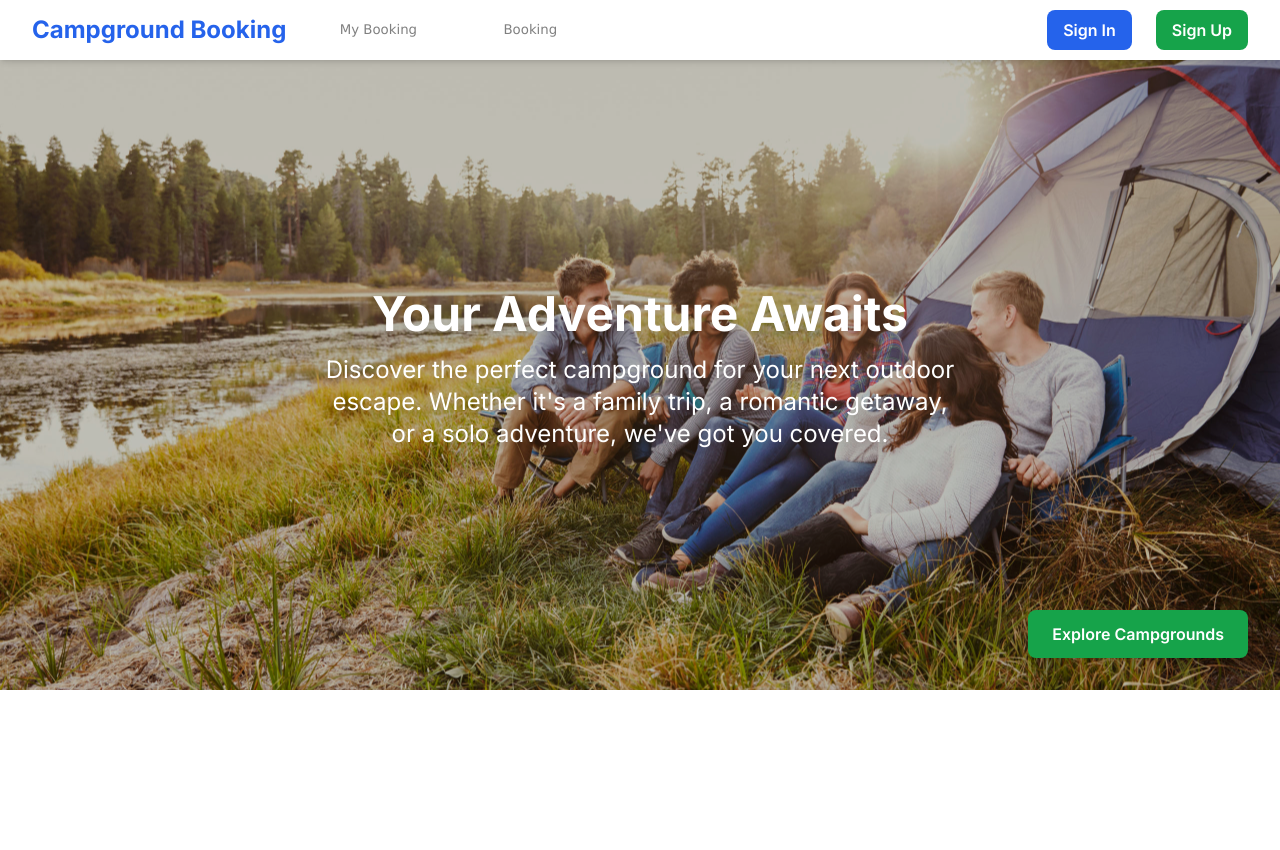
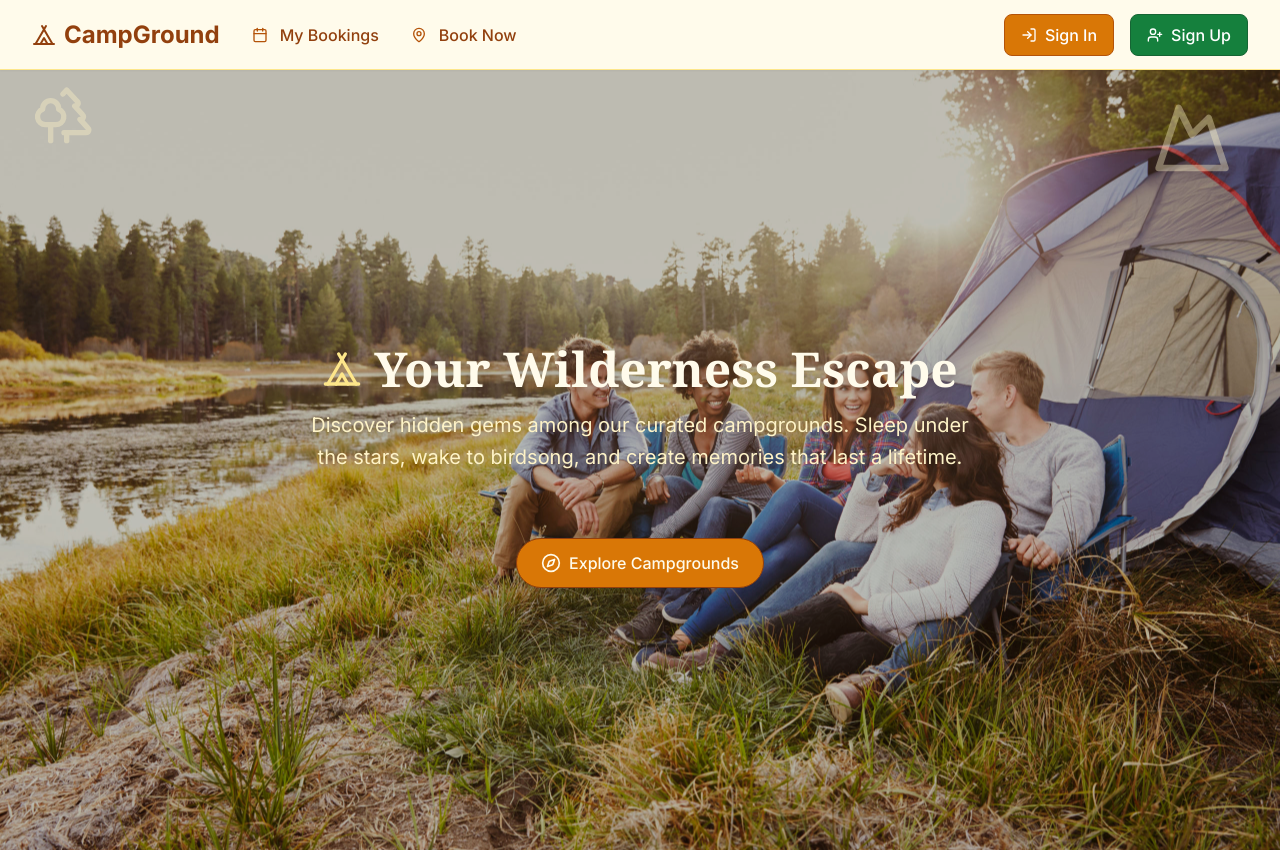
Before and after one commit to 2110503-2564/fe-project-2024-2-pepogummy, a Next.js app: page / in a window 1280 px wide. Before the commit the page ends 800 px from the top, so only its background shows below. Built offline with nearby package versions, Linux system fonts and the light colour scheme; no server answers.

Commit message:
overhaul UI

```diff
--- a/package.json
+++ b/package.json
@@ -17,6 +17,7 @@
     "@mui/x-date-pickers": "^7.13.0",
     "@reduxjs/toolkit": "^2.2.8",
     "dayjs": "^1.11.13",
+    "lucide-react": "^0.483.0",
     "next": "14.2.5",
     "next-auth": "^4.24.8",
     "react": "^18",
--- a/src/app/(campgroundinfo)/campground/[campid]/page.tsx
+++ b/src/app/(campgroundinfo)/campground/[campid]/page.tsx
@@ -1,79 +1,126 @@
 import getCampground from '@/libs/getCampground';
 import { CampgroundResponse } from '../../../../../interface';
+import { MapPin, Mountain, Trees, Phone, ArrowLeft, Landmark, Navigation, Mailbox } from 'lucide-react';
+import Link from 'next/link';
 
 export default async function CampgroundDetailPage({ params }: { params: { campid: string } }) {
   try {
     const campgroundDetail: CampgroundResponse = await getCampground(params.campid);
 
     return (
-      <main className="flex flex-col min-h-screen bg-gradient-to-b from-gray-300 via-gray-400 to-gray-500">
+      <main className="min-h-screen bg-gradient-to-b from-amber-50 to-green-50">
+        {/* Back Button - Positioned fixed under top menu */}
+        <div className="fixed top-16 left-6 z-20">
+        <Link
+  href="/campground"
+  className="relative flex items-center text-amber-700 hover:text-amber-900 transition-colors px-4 py-2 mt-4 group"
+>
+  <ArrowLeft className="mr-2 h-4 w-4" />
+  <span className="relative">
+    Back to Campgrounds
+    <span className="absolute bottom-0 left-0 w-0 h-0.5 bg-amber-700 transition-all duration-300 group-hover:w-full"></span>
+  </span>
+</Link>
+        </div>
 
-        <div className="flex-grow">
-          <div className="max-w-4xl mx-auto p-6">
-            <div className="bg-white rounded-2xl shadow-xl overflow-hidden mb-16 mt-8">
-              <div className="bg-gradient-to-r from-indigo-600 to-indigo-500 p-8">
-                <h1 className="text-4xl font-extrabold text-white tracking-wide">
-                  {campgroundDetail.data.name}
-                </h1>
+        <div className="max-w-4xl mx-auto p-6 pt-24"> {/* Added pt-24 to account for fixed elements */}
+          {/* Campground Card */}
+          <div className="bg-white rounded-xl shadow-lg overflow-hidden border border-amber-200 mb-8">
+            {/* Header with wood-themed background */}
+            <div className="bg-[#5e3a1e] p-6 relative">
+              <div className="absolute top-4 right-4 opacity-20">
+                <Trees className="h-12 w-12 text-amber-200" />
               </div>
+              <h1 className="text-3xl font-bold text-amber-100 tracking-wide flex items-center">
+                <MapPin className="mr-3 h-8 w-8 text-amber-200" />
+                {campgroundDetail.data.name}
+              </h1>
+            </div>
 
-              <div className="p-8 space-y-6 bg-gray-50">
-                <div className="grid grid-cols-1 md:grid-cols-2 gap-6 text-gray-800">
-                  <div className="col-span-2">
-                    <p className="text-xl">
-                      <span className="font-semibold text-indigo-600">Address:</span> {campgroundDetail.data.address}
-                    </p>
-                  </div>
+            {/* Content */}
+            <div className="p-6 space-y-6">
+              <div className="grid grid-cols-1 md:grid-cols-2 gap-6">
+                {/* Address - Full width */}
+                <div className="col-span-2 bg-amber-50 p-4 rounded-lg border border-amber-100">
+                  <p className="text-lg font-medium text-amber-800 flex items-start">
+                    <Navigation className="mr-2 h-5 w-5 mt-0.5 text-amber-600" />
+                    <span>{campgroundDetail.data.address}</span>
+                  </p>
+                </div>
 
-                  <div>
-                    <p className="text-xl">
-                      <span className="font-semibold text-indigo-600">District:</span> {campgroundDetail.data.district}
-                    </p>
-                  </div>
+                {/* Location Details */}
+                <div className="space-y-4">
+                  <DetailItem
+                    icon={<Landmark className="h-5 w-5" />}
+                    label="District"
+                    value={campgroundDetail.data.district}
+                  />
+                  <DetailItem
+                    icon={<Mountain className="h-5 w-5" />}
+                    label="Province"
+                    value={campgroundDetail.data.province}
+                  />
+                  <DetailItem
+                    icon={<Trees className="h-5 w-5" />}
+                    label="Region"
+                    value={campgroundDetail.data.region}
+                  />
+                </div>
 
-                  <div>
-                    <p className="text-xl">
-                      <span className="font-semibold text-indigo-600">Province:</span> {campgroundDetail.data.province}
-                    </p>
-                  </div>
-
-                  <div>
-                    <p className="text-xl">
-                      <span className="font-semibold text-indigo-600">Postal Code:</span> {campgroundDetail.data.postalcode}
-                    </p>
-                  </div>
-
-                  <div>
-                    <p className="text-xl">
-                      <span className="font-semibold text-indigo-600">Region:</span> {campgroundDetail.data.region}
-                    </p>
-                  </div>
-
-                  <div>
-                    <p className="text-xl">
-                      <span className="font-semibold text-indigo-600">Tel:</span>
-                      <a href={`tel:${campgroundDetail.data.tel}`} className="text-indigo-600 hover:underline">
-                        {campgroundDetail.data.tel}
-                      </a>
-                    </p>
-                  </div>
+                {/* Contact Details */}
+                <div className="space-y-4">
+                  <DetailItem
+                    icon={<Mailbox className="h-5 w-5" />}
+                    label="Postal Code"
+                    value={campgroundDetail.data.postalcode}
+                  />
+                  <DetailItem
+                    icon={<Phone className="h-5 w-5" />}
+                    label="Phone"
+                    value={campgroundDetail.data.tel}
+                  />
                 </div>
               </div>
             </div>
           </div>
         </div>
       </main>
-
     );
   } catch (error) {
     return (
-      <main className="max-w-4xl mx-auto p-6 bg-gray-100">
-        <div className="bg-red-50 border-l-4 border-red-500 p-6 rounded-lg shadow-md">
-          <p className="font-semibold text-red-700 text-lg">Error:</p>
-          <p className="text-red-600 text-lg">{(error as Error).message}</p>
-          <p className="mt-2 text-sm text-red-600">Campground ID: {params.campid}</p>
+      <main className="max-w-4xl mx-auto p-6 bg-amber-50 min-h-screen flex items-center justify-center">
+        <div className="bg-white p-8 rounded-xl shadow-md border-l-4 border-amber-600 w-full">
+          <div className="flex items-center mb-4">
+            <Mountain className="h-8 w-8 text-amber-600 mr-3" />
+            <h2 className="text-xl font-bold text-amber-800">Error Loading Campground</h2>
+          </div>
+          <p className="text-amber-700 mb-2">{(error as Error).message}</p>
+          <p className="text-sm text-amber-600">Campground ID: {params.campid}</p>
+          <Link
+            href="/campground"
+            className="mt-4 inline-flex items-center text-amber-700 hover:text-amber-900 font-medium"
+          >
+            <ArrowLeft className="mr-2 h-4 w-4" />
+            Back to Campgrounds
+          </Link>
         </div>
       </main>
     );
   }
 }
+
+function DetailItem({ icon, label, value }: {
+  icon: React.ReactNode,
+  label: string,
+  value: React.ReactNode
+}) {
+  return (
+    <div className="p-3 rounded-lg bg-amber-50 border border-amber-100">
+      <p className="text-sm font-medium text-amber-600">{label}</p>
+      <p className="text-lg text-amber-800 flex items-center mt-1">
+        <span className="mr-2 text-amber-600">{icon}</span>
+        {value}
+      </p>
+    </div>
+  );
+}
--- a/src/components/Banner.tsx
+++ b/src/components/Banner.tsx
@@ -4,37 +4,52 @@ import styles from './banner.module.css';
 import Image from 'next/image';
 import { useRouter } from 'next/navigation';
 import { useSession } from 'next-auth/react';
+import { Mountain, Trees, Compass, Tent } from 'lucide-react';
 
 export default function Banner() {
   const router = useRouter();
   const { data: session } = useSession();
 
   return (
-    <div
-      className={styles.Banner}
-    >
+    <div className={`${styles.Banner} relative w-screen h-screen`}>
       <Image
         src={"/img/cover4.jpeg"}
-        alt='cover4'
+        alt='Camping adventure'
         fill={true}
-        objectFit='cover'
-        className='brightness-75'
+        priority
+        className='object-cover brightness-75'
+        quality={100}
+        sizes="100vw"
       />
+
+      {/* Nature icon decorations */}
+      <div className="absolute top-8 left-8 opacity-40">
+        <Trees className="h-16 w-16 text-amber-100" />
+      </div>
+      <div className="absolute top-12 right-12 opacity-40">
+        <Mountain className="h-20 w-20 text-amber-100" />
+      </div>
+
       <div className={styles.BannerText}>
-        <h1 className='text-5xl font-bold text-white mb-4 drop-shadow-lg'>
-          Your Adventure Awaits
+        <div className="flex items-center justify-center gap-3 mb-4">
+          <Tent className="h-10 w-10 text-amber-200" />
+          <h1 className='text-5xl font-bold text-amber-50 drop-shadow-lg font-serif'>
+            Your Wilderness Escape
           </h1>
-        <h3 className='text-2xl text-white max-w-2xl text-center drop-shadow-lg'>
-          Discover the perfect campground for your next outdoor escape. Whether it's a family trip, a romantic getaway, or a solo adventure, we've got you covered.
+        </div>
+        <h3 className='text-xl text-amber-100 max-w-2xl text-center drop-shadow-md leading-relaxed'>
+          Discover hidden gems among our curated campgrounds. Sleep under the stars, wake to birdsong, and create memories that last a lifetime.
         </h3>
       </div>
+
       <button
-        className='z-30 absolute bottom-8 right-8 bg-green-600 hover:bg-green-700 text-white font-semibold py-3 px-6 rounded-lg shadow-lg transition duration-300 transform hover:scale-105'
+  className='z-30 mt-8 bg-amber-600 hover:bg-amber-700 text-amber-50 font-medium py-3 px-6 rounded-full shadow-lg transition-all duration-300 hover:scale-105 flex items-center gap-2 border border-amber-800'
   onClick={(e) => {
     router.push('/campground');
     e.stopPropagation();
   }}
 >
+  <Compass className="h-5 w-5" />
   Explore Campgrounds
 </button>
     </div>
--- a/src/components/CampgroundCatalog.tsx
+++ b/src/components/CampgroundCatalog.tsx
@@ -1,36 +1,61 @@
 import Card from '@/components/Card';
 import Link from 'next/link';
 import { CampgroundJson } from "../../interface";
+import { Trees, Mountain, MapPin, Compass } from 'lucide-react';
 
 export default async function CampgroundCatalog({ campgroundsJson }: { campgroundsJson: Promise<CampgroundJson> }) {
     const { success, count, data } = await campgroundsJson;
 
-    if (!success) return <p className='text-center text-red-500 font-semibold'>Failed to load campgrounds</p>;
+    if (!success) return (
+        <div className='py-12 px-6 bg-amber-50 min-h-screen flex flex-col items-center justify-center'>
+            <div className='bg-white p-8 rounded-xl shadow-lg border border-amber-200 max-w-md text-center'>
+                <Mountain className='h-12 w-12 text-amber-600 mx-auto mb-4' />
+                <h3 className='text-xl font-semibold text-amber-800 mb-2'>Failed to load campgrounds</h3>
+                <p className='text-amber-600'>Please try refreshing the page or come back later</p>
+            </div>
+        </div>
+    );
 
     return (
-        <div className='py-12 px-6 bg-gradient-to-r from-gray-100 via-gray-200 to-gray-300 min-h-screen'>
-            <h2 className='text-3xl font-semibold text-center text-gray-800 mb-4'>
-                Discover Campgrounds
-            </h2>
-            <p className='text-lg text-center text-gray-600 mb-10'>
-                Explore {count} beautiful locations
-            </p>
+        <div className='py-12 px-6 bg-gradient-to-br from-amber-50 to-green-50 min-h-screen'>
+            <div className='max-w-4xl mx-auto text-center mb-12'>
+                <div className='flex justify-center items-center gap-3 mb-4'>
+                    <Trees className='h-8 w-8 text-amber-700' />
+                    <h2 className='text-3xl font-bold text-amber-900'>
+                        Discover Campgrounds
+                    </h2>
+                    <MapPin className='h-8 w-8 text-amber-700' />
+                </div>
+                <p className='text-lg text-amber-800 mb-6'>
+                    Explore {count} beautiful locations in nature's embrace
+                </p>
+                <div className='w-24 h-1 bg-amber-600 mx-auto rounded-full'></div>
+            </div>
 
-            <div className="grid grid-cols-1 sm:grid-cols-2 lg:grid-cols-3 xl:grid-cols-4 gap-8">
+            <div className="grid grid-cols-1 sm:grid-cols-2 lg:grid-cols-3 xl:grid-cols-4 gap-8 max-w-7xl mx-auto">
                 {data.map((campground) => (
                     <Link
                         href={`/campground/${campground._id}`}
                         key={campground._id}
-                        className='hover:scale-105 transition-transform duration-300 ease-out'
+                        className='hover:scale-105 transition-transform duration-300 ease-out hover:shadow-lg'
                     >
                         <Card
                             campgroundName={campground.name}
                             tel={campground.tel}
                             address={campground.address}
+                        // Assuming your Card component accepts an image prop
                         />
                     </Link>
                 ))}
             </div>
+
+            {count === 0 && (
+                <div className='text-center py-12'>
+                    <Compass className='h-12 w-12 text-amber-600 mx-auto mb-4' />
+                    <h3 className='text-xl font-medium text-amber-800'>No campgrounds found</h3>
+                    <p className='text-amber-600 mt-2'>Check back later for new locations</p>
+                </div>
+            )}
         </div>
     );
 }
--- a/src/components/Card.tsx
+++ b/src/components/Card.tsx
@@ -40,7 +40,7 @@ export default function Card({
                 {/* Content */}
                 <div className="relative z-10">
                     {/* Title */}
-                    <h3 className="text-xl font-bold text-amber-900 font-serif tracking-wide">
+                    <h3 className="text-xl font-bold text-amber-900 tracking-wide">
                         {campgroundName}
                     </h3>
 
--- a/src/components/TopMenu.tsx
+++ b/src/components/TopMenu.tsx
@@ -4,6 +4,7 @@ import { useSession } from "next-auth/react";
 import Link from "next/link";
 import TopMenuItem from "./TopMenuItem";
 import getUserProfile from "@/libs/getUserProfile";
+import { Tent, MapPin, Calendar, LogIn, LogOut, UserPlus } from "lucide-react";
 
 export default function TopMenu() {
   const { data: session } = useSession();
@@ -36,41 +37,55 @@ export default function TopMenu() {
   }, [session]);
 
   return (
-    <div className="fixed top-0 left-0 right-0 z-30 h-[60px] bg-white shadow-md flex items-center justify-between px-8">
+    <div className="fixed top-0 left-0 right-0 z-30 h-[70px] bg-amber-50 border-b border-amber-200 shadow-sm flex items-center justify-between px-8">
       <div className="flex items-center space-x-8">
         <Link href="/">
-          <div className="text-2xl font-bold text-blue-600 transform transition-all hover:scale-105">
-            Campground Booking
+          <div className="flex items-center text-2xl font-bold text-amber-800 transform transition-all hover:scale-105">
+            <Tent className="mr-2 h-6 w-6" />
+            CampGround
           </div>
         </Link>
-        <TopMenuItem title="My Booking" pageRef="/mybooking" />
-        <TopMenuItem title="Booking" pageRef="/campbooking" />
+
+        <TopMenuItem
+          title="My Bookings"
+          pageRef="/mybooking"
+          icon={<Calendar className="mr-1 h-4 w-4" />}
+        />
+
+        <TopMenuItem
+          title="Book Now"
+          pageRef="/campbooking"
+          icon={<MapPin className="mr-1 h-4 w-4" />}
+        />
 
         {role === "admin" && (
-          <Link href="/createcampground">
-            <TopMenuItem title="Create Campground" pageRef="/createcampground" />
-          </Link>
+          <TopMenuItem
+            title="Create Campground"
+            pageRef="/createcampground"
+            icon={<MapPin className="mr-1 h-4 w-4" />}
+          />
         )}
       </div>
 
-      <div className="flex items-center space-x-6">
+      <div className="flex items-center space-x-4">
         {session ? (
-          <>
-            <Link href="/api/auth/signout">
-              <button className="bg-blue-600 hover:bg-blue-700 text-white font-semibold py-2 px-4 rounded-lg transition duration-300">
-                Sign Out
-              </button>
-            </Link>
-          </>
+          <Link href="/api/auth/signout">
+            <button className="flex items-center bg-amber-700 hover:bg-amber-800 text-amber-50 font-medium py-2 px-4 rounded-lg transition duration-300 border border-amber-800">
+              <LogOut className="mr-2 h-4 w-4" />
+              Sign Out
+            </button>
+          </Link>
         ) : (
           <>
             <Link href="/api/auth/signin">
-              <button className="bg-blue-600 hover:bg-blue-700 text-white font-semibold py-2 px-4 rounded-lg transition duration-300">
+              <button className="flex items-center bg-amber-600 hover:bg-amber-700 text-white font-medium py-2 px-4 rounded-lg transition duration-300 border border-amber-700">
+                <LogIn className="mr-2 h-4 w-4" />
                 Sign In
               </button>
             </Link>
             <Link href="/signup">
-              <button className="bg-green-600 hover:bg-green-700 text-white font-semibold py-2 px-4 rounded-lg transition duration-300">
+              <button className="flex items-center bg-green-700 hover:bg-green-800 text-white font-medium py-2 px-4 rounded-lg transition duration-300 border border-green-800">
+                <UserPlus className="mr-2 h-4 w-4" />
                 Sign Up
               </button>
             </Link>
--- a/src/components/TopMenuItem.tsx
+++ b/src/components/TopMenuItem.tsx
@@ -1,8 +1,27 @@
 import styles from './topmenu.module.css';
-import Link from 'next/link'
+import Link from 'next/link';
+import { ReactNode } from 'react';
 
-export default function TopMenuItem( {title , pageRef} : { title : string, pageRef : string}) {
+export default function TopMenuItem({
+  title,
+  pageRef,
+  icon
+}: {
+  title: string,
+  pageRef: string,
+  icon?: ReactNode
+}) {
   return (
-        <Link href={pageRef} className={styles.itemcontainer}> {title} </Link>
-  )
+    <Link href={pageRef} className={`${styles.itemcontainer} group`}>
+      <div className="flex items-center gap-2">
+        {icon && <span className="text-amber-700 group-hover:text-amber-900 transition-colors">
+          {icon}
+        </span>}
+        <span className="text-amber-800 group-hover:text-amber-900 transition-colors">
+          {title}
+        </span>
+      </div>
+      <div className={styles.underline}></div>
+    </Link>
+  );
 }
--- a/src/components/banner.module.css
+++ b/src/components/banner.module.css
@@ -1,16 +1,35 @@
 .Banner {
-    position: relative;
-    width: 100%;
-    height: 80vh; /* Adjust height as needed */
-    overflow: hidden;
-    cursor: pointer;
+  position: relative;
+  width: 100vw;
+  height: 100vh;
+  display: flex;
+  flex-direction: column;
+  align-items: center;
+  justify-content: center;
+  overflow: hidden;
+}
+
+.BannerText {
+  position: relative;
+  z-index: 20;
+  display: flex;
+  flex-direction: column;
+  align-items: center;
+  padding: 2rem;
+  text-align: center;
+  max-width: 90%;
+}
+
+@media (max-width: 768px) {
+  .Banner {
+    height: 100vh;
   }
 
-  .BannerText {
-    position: absolute;
-    top: 50%;
-    left: 50%;
-    transform: translate(-50%, -50%);
-    text-align: center;
-    z-index: 20;
+  .BannerText h1 {
+    font-size: 2.5rem;
   }
+
+  .BannerText h3 {
+    font-size: 1.1rem;
+  }
+}
--- a/src/components/topmenu.module.css
+++ b/src/components/topmenu.module.css
@@ -1,20 +1,25 @@
-.logoimg {
-    height: 100%;
-    width: auto;
-}
+.itemcontainer {
+    position: relative;
+    padding: 0.5rem 0;
+    font-weight: 500;
+    text-decoration: none;
+    transition: all 0.3s ease;
+  }
 
-.itemcontainer {
-    width: 120px;
-    text-align: center;
-    margin-top: auto;
-    margin-bottom: auto;
-    font-family: Verdana, Geneva, Tahoma, sans-serif;
-    font-size: 10pt;
-    color: grey;
-}
+  .underline {
+    position: absolute;
+    bottom: 0;
+    left: 0;
+    width: 0;
+    height: 2px;
+    background-color: #92400e; /* amber-800 */
+    transition: width 0.3s ease;
+  }
 
-.itemcontainer:hover {
-    color: black;
-    transform: scale(1.1);
-    transition: transform 0.2s ease-in-out, color 0.2s ease-in-out;
-}
+  .itemcontainer:hover .underline {
+    width: 100%;
+  }
+
+  .itemcontainer:hover {
+    transform: translateY(-1px);
+  }
```
Also changed, not shown: 1 other file (tests, documents, lock files or other folders). Lines whose indentation alone changed are shown as unchanged.
